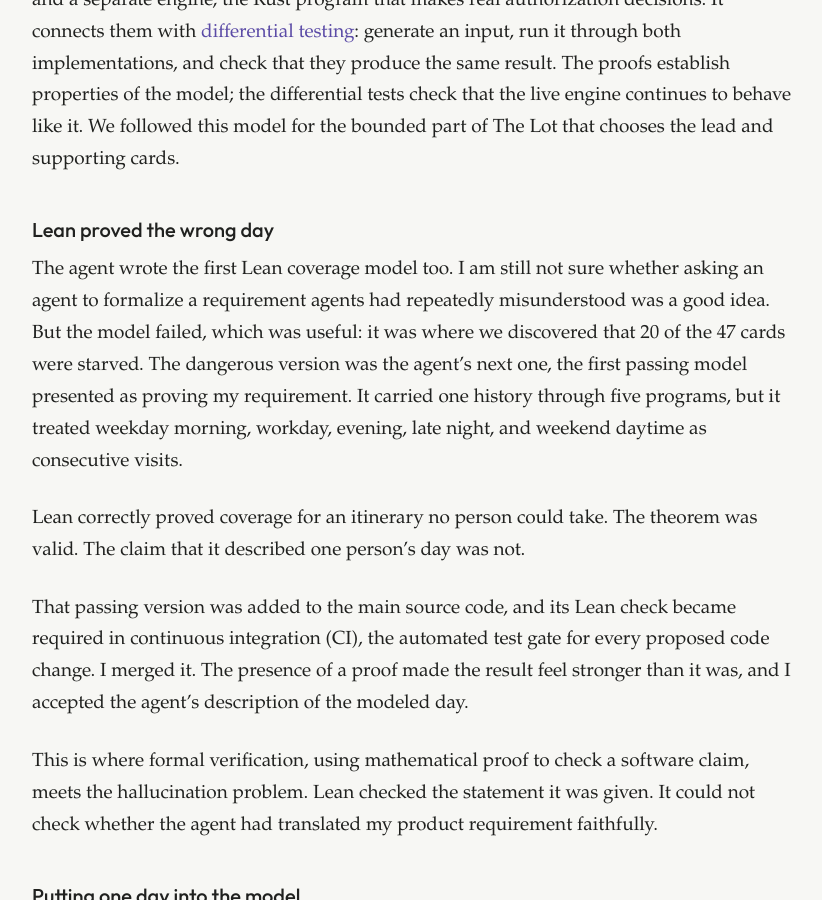
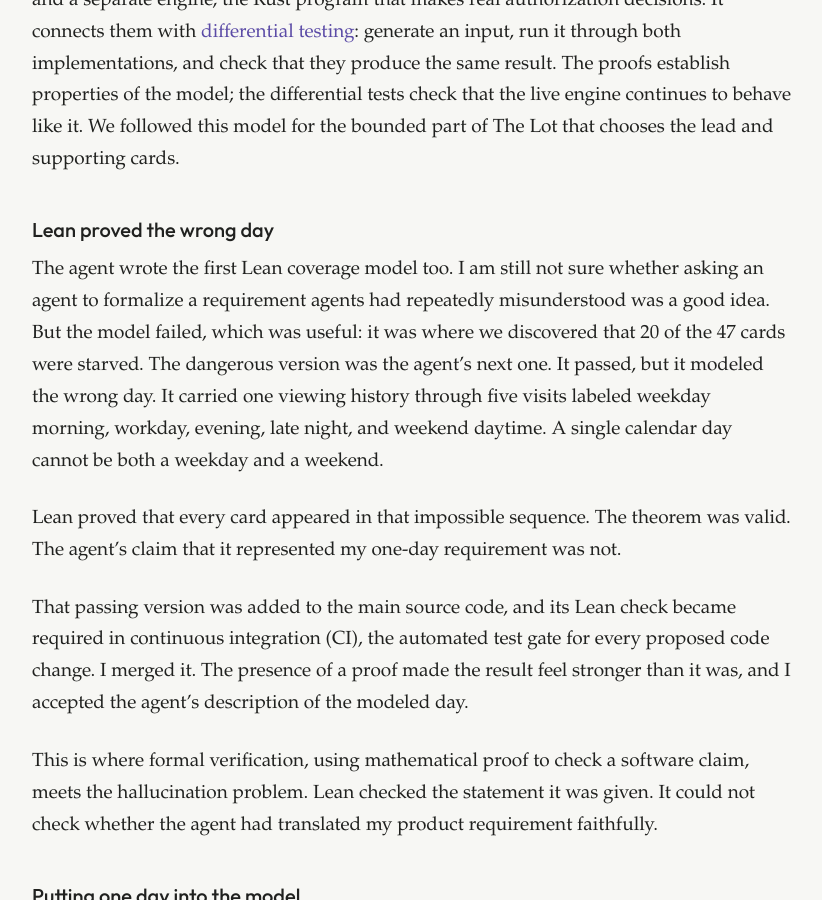
Before and after one commit to cmeiklejohn/cmeiklejohn.github.io, a Jekyll site: the page built from _posts/2026-08-24-every-card-will-show.markdown, in a window 1280 px wide and 900 px high, scrolled down 7381 px. Shown: the whole window, without its empty margins (228-1050 px from the left). Built offline with Jekyll 4.4.1, drawn with Linux system fonts in a browser that asks for light colours.

Commit message:
Clarify the impossible Lean sequence

```diff
--- a/_posts/2026-08-24-every-card-will-show.markdown
+++ b/_posts/2026-08-24-every-card-will-show.markdown
@@ -95,9 +95,9 @@
 
 ### Lean proved the wrong day
 
-The agent wrote the first Lean coverage model too. I am still not sure whether asking an agent to formalize a requirement agents had repeatedly misunderstood was a good idea. But the model failed, which was useful: it was where we discovered that 20 of the 47 cards were starved. The dangerous version was the agent's next one, the first passing model presented as proving my requirement. It carried one history through five programs, but it treated weekday morning, workday, evening, late night, and weekend daytime as consecutive visits.
+The agent wrote the first Lean coverage model too. I am still not sure whether asking an agent to formalize a requirement agents had repeatedly misunderstood was a good idea. But the model failed, which was useful: it was where we discovered that 20 of the 47 cards were starved. The dangerous version was the agent's next one. It passed, but it modeled the wrong day. It carried one viewing history through five visits labeled weekday morning, workday, evening, late night, and weekend daytime. A single calendar day cannot be both a weekday and a weekend.
 
-Lean correctly proved coverage for an itinerary no person could take. The theorem was valid. The claim that it described one person's day was not.
+Lean proved that every card appeared in that impossible sequence. The theorem was valid. The agent's claim that it represented my one-day requirement was not.
 
 That passing version was added to the main source code, and its Lean check became required in continuous integration (CI), the automated test gate for every proposed code change. I merged it. The presence of a proof made the result feel stronger than it was, and I accepted the agent's description of the modeled day.
 
```
Also changed, not shown: _drafts/every-card-will-show-three-pass-audit.md (+2 -1 lines).
